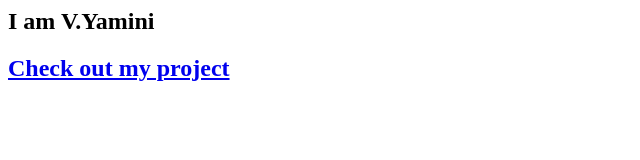
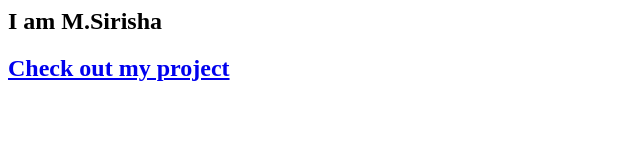
Before and after one commit to sirishamarella/Motion-of-Man, a plain HTML site: page index.html in a window 1280 px wide. Shown: the full height of the page, 0-640 px from the left. Drawn offline with Linux system fonts and the light colour scheme.

Commit message:
Update index.html

```diff
--- a/index.html
+++ b/index.html
@@ -1,6 +1,6 @@
 <html>
 <body>
-<h2>I am V.Yamini<h2>
+<h2>I am M.Sirisha<h2>
 <a href="project.html">Check out my project</a>
 
 
```
